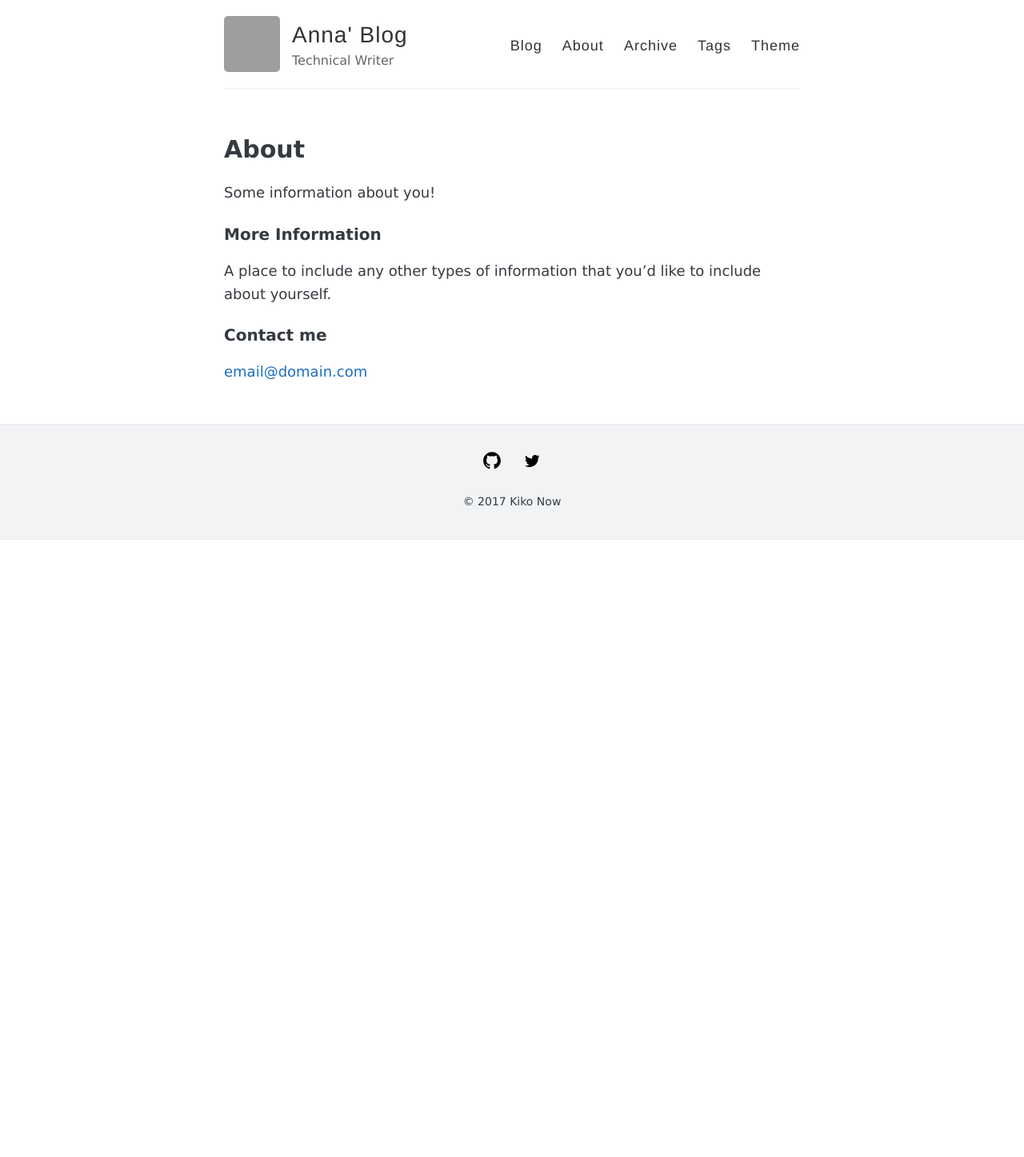
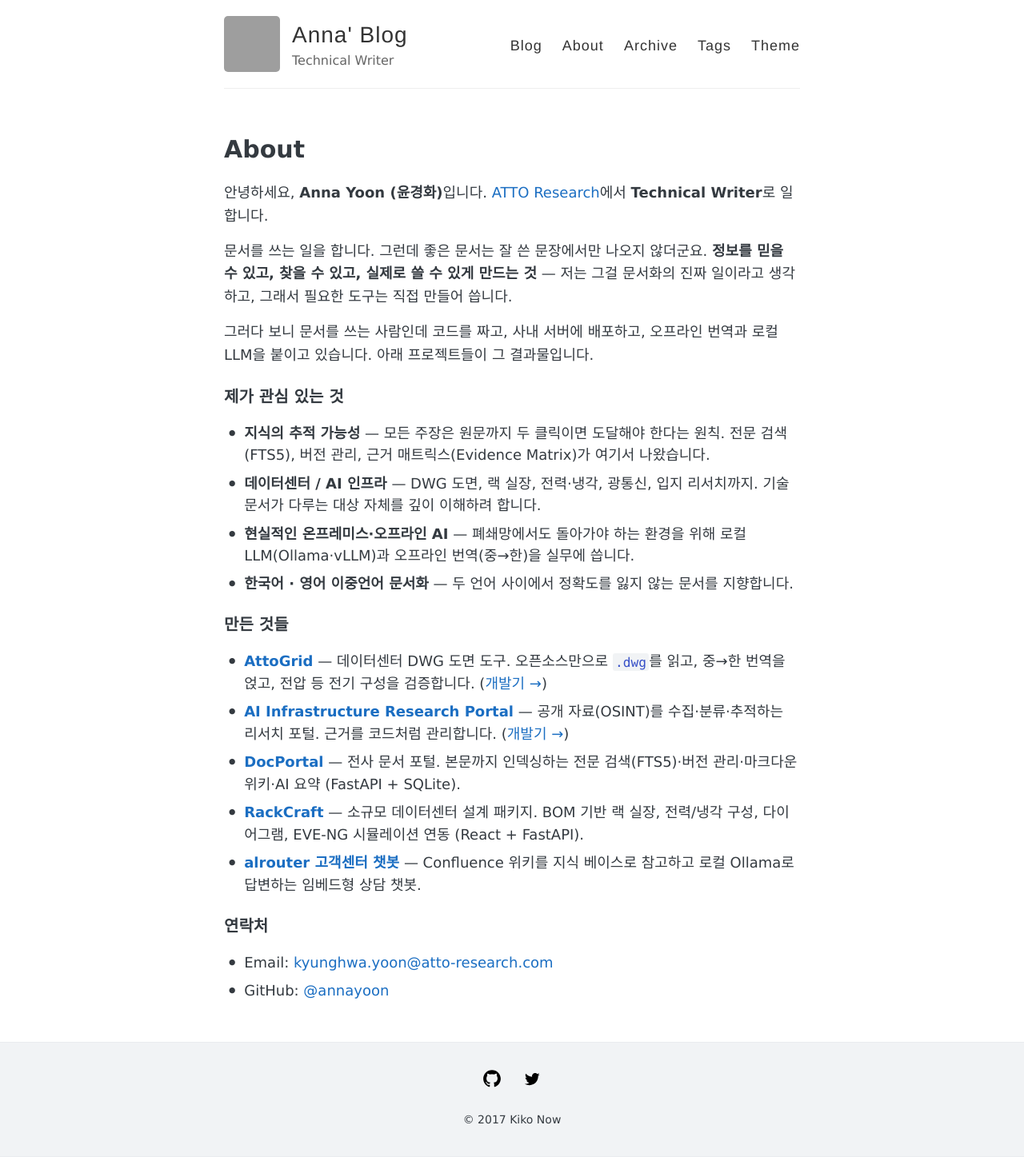
Before and after one commit to annayoon/annayoon.github.io, a Jekyll site: the page built from about.md, in a window 1280 px wide. Shown: the whole page at 80% size. Built offline with Jekyll 4.4.1, drawn with Linux system fonts in a browser that asks for light colours; before the commit the page ends 900 px from its top, so only the background shows below that; grey boxes are pictures that could not be loaded.

Commit message:
docs: About 페이지 작성 — 소개·관심사·프로젝트·연락처
Co-Authored-By: Claude Fable 5 <noreply@anthropic.com>

```diff
--- a/about.md
+++ b/about.md
@@ -4,12 +4,42 @@ title: About
 permalink: /about/
 ---
 
-Some information about you!
+안녕하세요, **Anna Yoon (윤경화)**입니다.
+[ATTO Research](https://www.atto-research.com/)에서 **Technical Writer**로 일합니다.
 
-### More Information
+문서를 쓰는 일을 합니다. 그런데 좋은 문서는 잘 쓴 문장에서만 나오지 않더군요.
+**정보를 믿을 수 있고, 찾을 수 있고, 실제로 쓸 수 있게 만드는 것** — 저는 그걸
+문서화의 진짜 일이라고 생각하고, 그래서 필요한 도구는 직접 만들어 씁니다.
 
-A place to include any other types of information that you'd like to include about yourself.
+그러다 보니 문서를 쓰는 사람인데 코드를 짜고, 사내 서버에 배포하고, 오프라인
+번역과 로컬 LLM을 붙이고 있습니다. 아래 프로젝트들이 그 결과물입니다.
 
-### Contact me
+### 제가 관심 있는 것
 
-[email@domain.com](mailto:email@domain.com)
+- **지식의 추적 가능성** — 모든 주장은 원문까지 두 클릭이면 도달해야 한다는 원칙.
+  전문 검색(FTS5), 버전 관리, 근거 매트릭스(Evidence Matrix)가 여기서 나왔습니다.
+- **데이터센터 / AI 인프라** — DWG 도면, 랙 실장, 전력·냉각, 광통신, 입지 리서치까지.
+  기술 문서가 다루는 대상 자체를 깊이 이해하려 합니다.
+- **현실적인 온프레미스·오프라인 AI** — 폐쇄망에서도 돌아가야 하는 환경을 위해
+  로컬 LLM(Ollama·vLLM)과 오프라인 번역(중→한)을 실무에 씁니다.
+- **한국어 · 영어 이중언어 문서화** — 두 언어 사이에서 정확도를 잃지 않는 문서를 지향합니다.
+
+### 만든 것들
+
+- **[AttoGrid](https://github.com/annayoon/AttoGrid)** — 데이터센터 DWG 도면 도구.
+  오픈소스만으로 `.dwg`를 읽고, 중→한 번역을 얹고, 전압 등 전기 구성을 검증합니다.
+  ([개발기 →]({{ site.baseurl }}/dwg-viewer-attogrid/))
+- **[AI Infrastructure Research Portal](https://github.com/annayoon/ai-infrastructure-research-platform)**
+  — 공개 자료(OSINT)를 수집·분류·추적하는 리서치 포털. 근거를 코드처럼 관리합니다.
+  ([개발기 →]({{ site.baseurl }}/ai-infra-research-portal/))
+- **[DocPortal](https://github.com/annayoon/docportal)** — 전사 문서 포털.
+  본문까지 인덱싱하는 전문 검색(FTS5)·버전 관리·마크다운 위키·AI 요약 (FastAPI + SQLite).
+- **[RackCraft](https://github.com/annayoon/rackcraft)** — 소규모 데이터센터 설계 패키지.
+  BOM 기반 랙 실장, 전력/냉각 구성, 다이어그램, EVE-NG 시뮬레이션 연동 (React + FastAPI).
+- **[alrouter 고객센터 챗봇](https://github.com/annayoon/alrouter-support-chatbot)** —
+  Confluence 위키를 지식 베이스로 참고하고 로컬 Ollama로 답변하는 임베드형 상담 챗봇.
+
+### 연락처
+
+- Email: [kyunghwa.yoon@atto-research.com](mailto:kyunghwa.yoon@atto-research.com)
+- GitHub: [@annayoon](https://github.com/annayoon)
```
